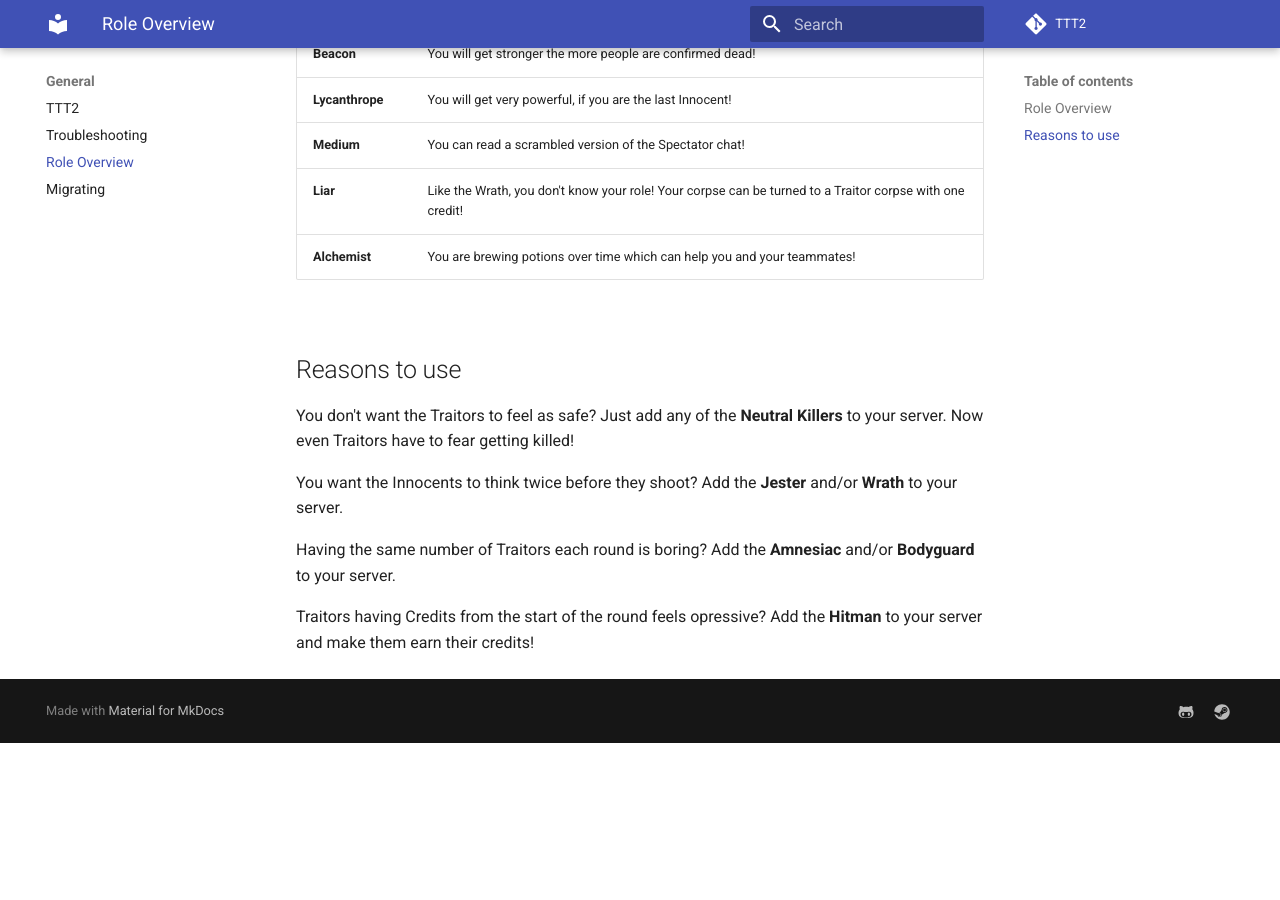
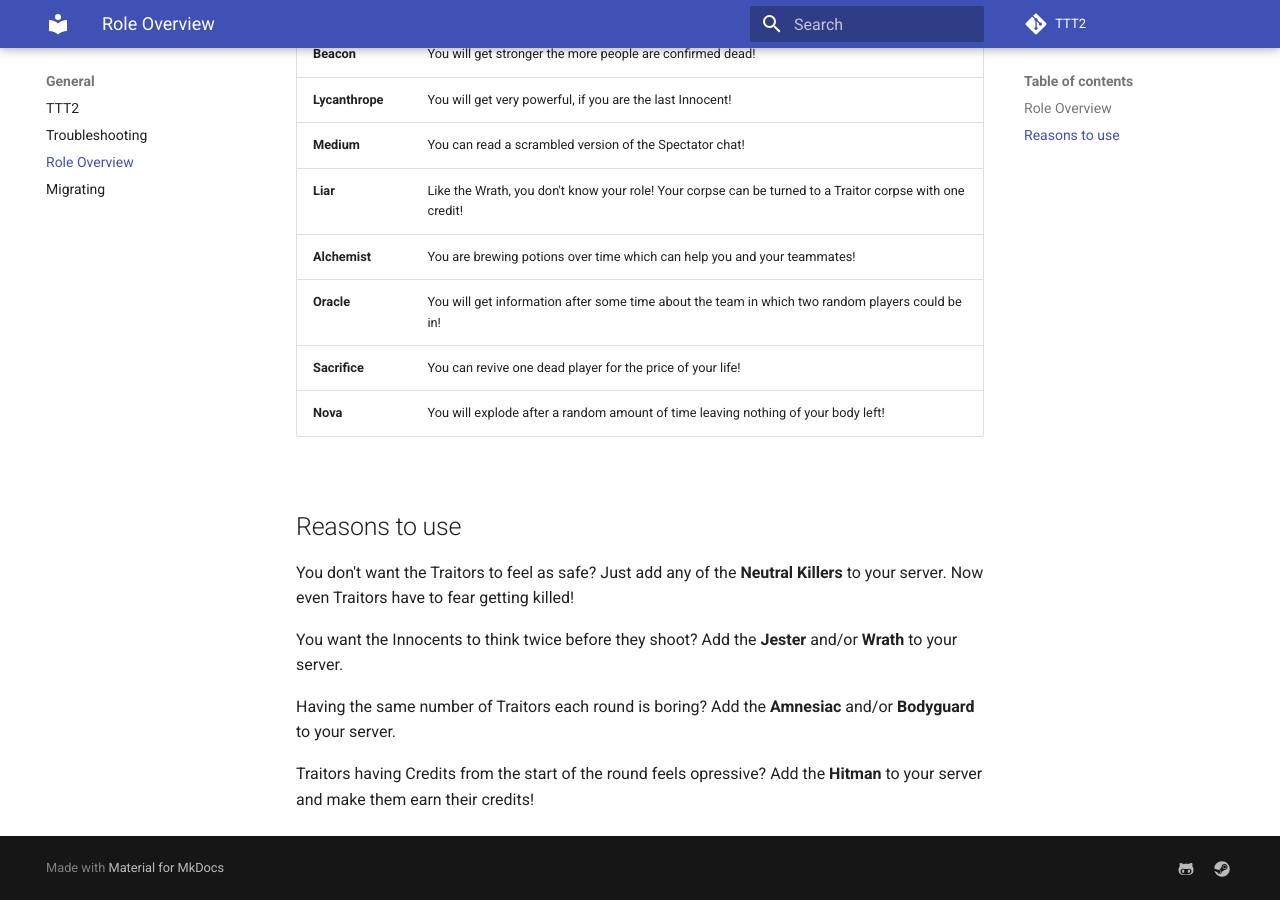
Before and after one commit to TTT-2/docs, an MkDocs documentation site: the page built from docs/general/roles.md, in a window 1280 px wide and 900 px high, scrolled down 957 px. Built offline with MkDocs 1.6.1 and Material for MkDocs 9.7.7, drawn with Linux system fonts in a browser that asks for light colours; comment, search, counter and statistics services are not loaded; before the commit the page ends 1700 px from its top, so only the background shows below that.

Commit message:
added new roles

```diff
--- a/docs/general/roles.md
+++ b/docs/general/roles.md
@@ -25,6 +25,9 @@
     |**Medium**|You can read a scrambled version of the Spectator chat!|
     |**Liar**|Like the Wrath, you don't know your role! Your corpse can be turned to a Traitor corpse with one credit!|
     |**Alchemist**|You are brewing potions over time which can help you and your teammates!|
+    |**Oracle**|You will get information after some time about the team in which two random players could be in!|
+    |**Sacrifice**|You can revive one dead player for the price of your life!|
+    |**Nova**|You will explode after a random amount of time leaving nothing of your body left!|
 
 === "Detective Roles"
 
@@ -38,6 +41,7 @@
     |**Sniffer**|Instead of a DNA scanner you have a magnifying glass to find evildoers!|
     |**Vigilante**|You are a Detective who does more damage if he kills evil roles and less damage if he kills friendly roles!|
     |**Banker**|You are a Detective who receives all of the credits that every other role spends in the shop!|
+    |**Revolutionary**|You have access to the Traitor equipment instead of the Detective equipment!|
 
 === "Traitor Roles"
 
```
